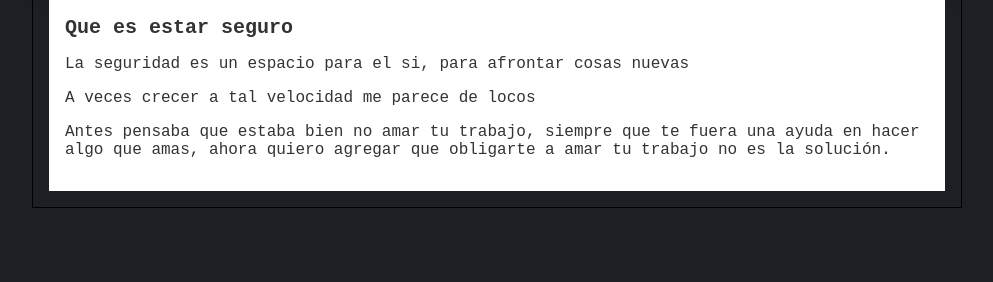
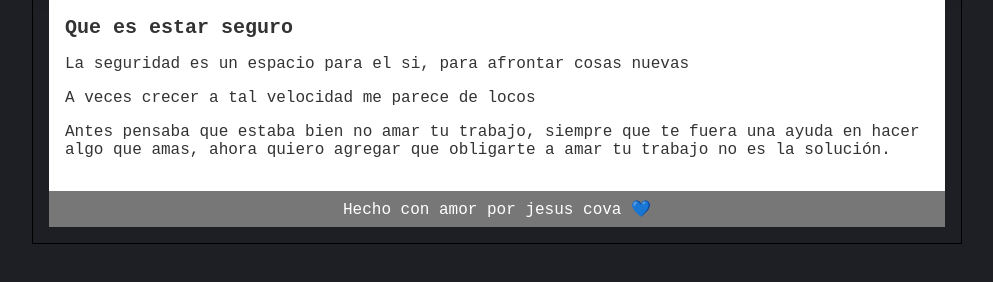
Before and after one commit to jesuscovam/hyperblog, a plain HTML site: page index.html in a window 1280 px wide. Shown: the part 64-346 px from the top of the page, without its empty margins (143-1136 px from the left). Drawn offline with Linux system fonts and the light colour scheme.

Commit message:
added footer

```diff
--- a/css/styles.css
+++ b/css/styles.css
@@ -45,3 +45,10 @@ body {
   padding: 1em;
   background: white;
 }
+
+footer {
+  background: #777;
+  color: white;
+  text-align: center;
+  padding: 0.5em;
+}
--- a/index.html
+++ b/index.html
@@ -25,6 +25,7 @@
           algo que amas, ahora quiero agregar que obligarte a amar tu trabajo no es la solución.
         </p>
       </div>
+      <footer>Hecho con amor por jesus cova 💙</footer>
     </div>
   </body>
 </html>
```
